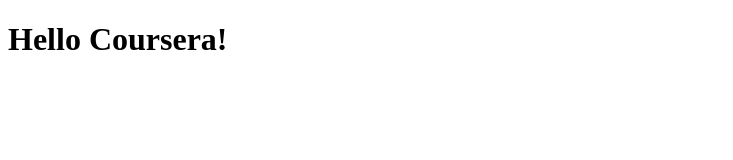
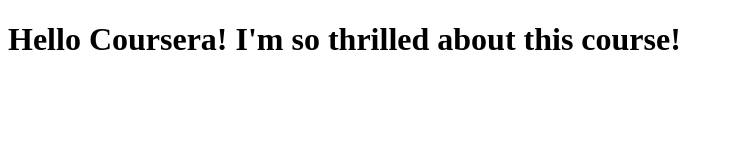
Before and after one commit to eggplantdish/CourseraAngularSPA, a plain HTML site: page index.html in a window 1280 px wide. Shown: the whole page, without its empty margins (0-733 px from the left). Drawn offline with Linux system fonts and the light colour scheme.

Commit message:
modify index file

```diff
--- a/index.html
+++ b/index.html
@@ -5,6 +5,6 @@
     <title>Hello Coursera</title>
   </head>
   <body>
-    <h1>Hello Coursera!</h1>
+    <h1>Hello Coursera! I'm so thrilled about this course!</h1>
   </body>
 </html>
```
